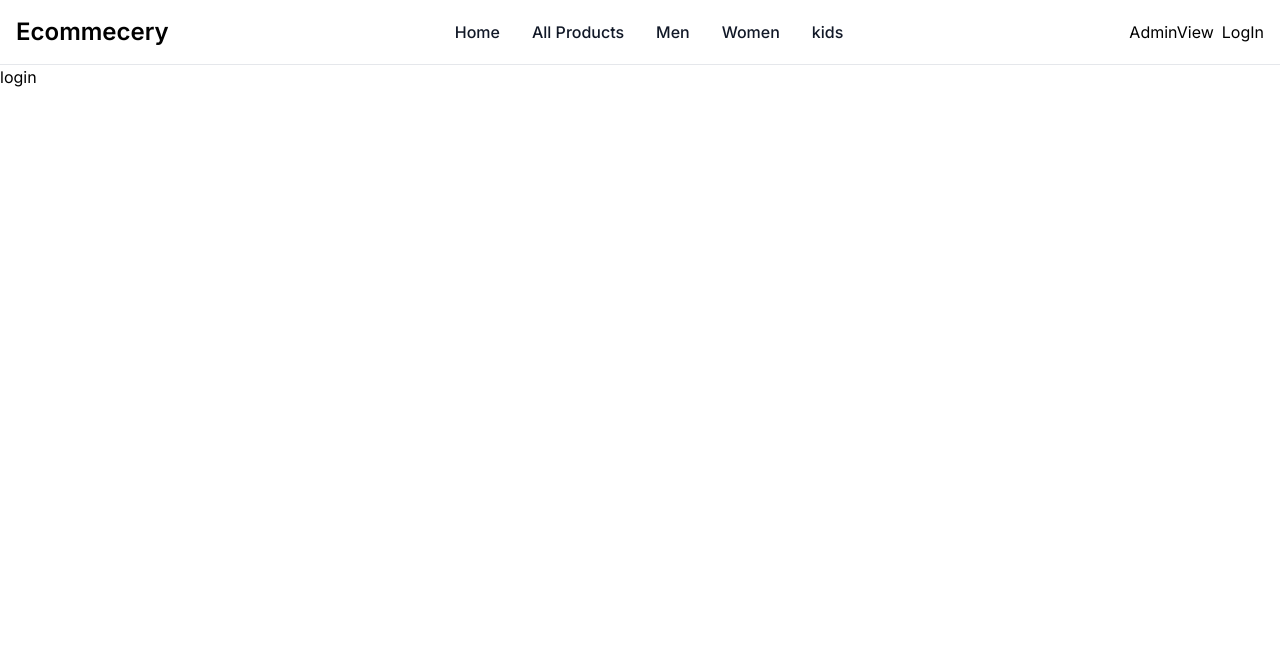
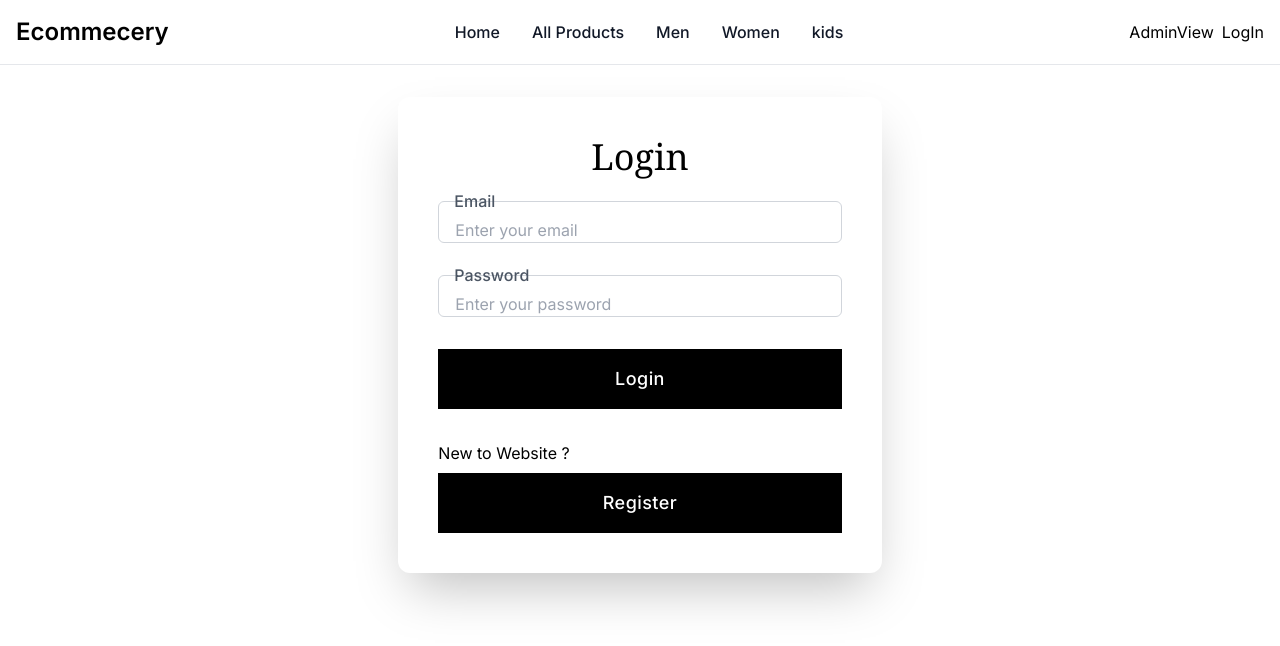
Before and after one commit to omp28/ecommerce, a Next.js app: page /login in a window 1280 px wide. Shown: the top 646 px of the page. Built offline with nearby package versions, Linux system fonts and the light colour scheme.

Commit message:
feat: login and signUp Page

```diff
--- a/src/app/login/page.js
+++ b/src/app/login/page.js
@@ -1,3 +1,49 @@
-export default function Register() {
-  return <div className=" bg-white relative">login</div>;
+"use client";
+import { loginFormControls } from "@/utils";
+import InputComponent from "@/components/FormElements/InputComponent";
+import { useRouter } from "next/navigation";
+
+export default function Login() {
+  const router = useRouter();
+
+  return (
+    <div className=" bg-white relative">
+      <div className=" flex flex-col items-center  justify-between pt-0 pr-10 pb-0 pl-10 mt-8 mr-auto  xl:px-5 lg:flex-row">
+        <div className=" flex flex-col justify-center items-center w-full pr-10 pl-10 lg:flex-row">
+          <div className=" w-full mt-10 mr-0 mb-0 ml-0 relative max-w-2xl lg:mt-0 lg:w-5/12">
+            <div className=" flex flex-col items-center justify-start pt-10 pr-10 pb-10 pl-10 bg-white shadow-2xl rounded-xl relative z-10">
+              <p className=" w-full text-4xl font-medium text-center font-serif">
+                Login
+              </p>
+
+              <div className=" w-full mt-6 mr-0 mb-0 ml-0 relative space-y-8">
+                {loginFormControls.map((controlItem) =>
+                  controlItem.componentType === "input" ? (
+                    <InputComponent
+                      key={controlItem.id}
+                      type={controlItem.type}
+                      placeholder={controlItem.placeholder}
+                      label={controlItem.label}
+                    />
+                  ) : null
+                )}
+                <button className=" inline-flex items-center justify-center bg-black px-6 py-4 text-lg w-full text-white transition-all duration-200 ease-in-out focus:shadow-lg font-medium  tracking-wide">
+                  Login
+                </button>
+                <div className=" flex flex-col gap-2">
+                  <p>New to Website ?</p>
+                  <button
+                    onClick={() => router.push("/register")}
+                    className=" inline-flex items-center justify-center bg-black px-6 py-4 text-lg w-full text-white transition-all duration-200 ease-in-out focus:shadow-lg font-medium  tracking-wide"
+                  >
+                    Register
+                  </button>
+                </div>
+              </div>
+            </div>
+          </div>
+        </div>
+      </div>
+    </div>
+  );
 }
--- a/src/utils/index.js
+++ b/src/utils/index.js
@@ -128,22 +128,22 @@
 //   },
 // ];
 
-// export const loginFormControls = [
-//   {
-//     id: "email",
-//     type: "email",
-//     placeholder: "Enter your email",
-//     label: "Email",
-//     componentType: "input",
-//   },
-//   {
-//     id: "password",
-//     type: "password",
-//     placeholder: "Enter your password",
-//     label: "Password",
-//     componentType: "input",
-//   },
-// ];
+export const loginFormControls = [
+  {
+    id: "email",
+    type: "email",
+    placeholder: "Enter your email",
+    label: "Email",
+    componentType: "input",
+  },
+  {
+    id: "password",
+    type: "password",
+    placeholder: "Enter your password",
+    label: "Password",
+    componentType: "input",
+  },
+];
 
 // export const adminAddProductformControls = [
 //   {
```
